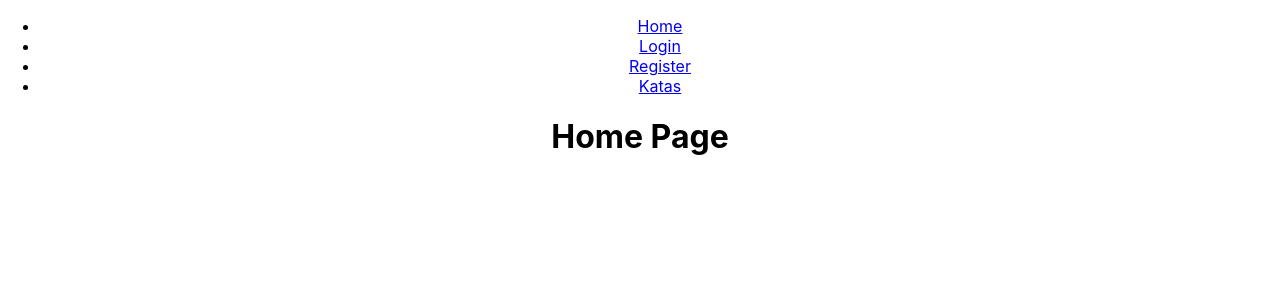
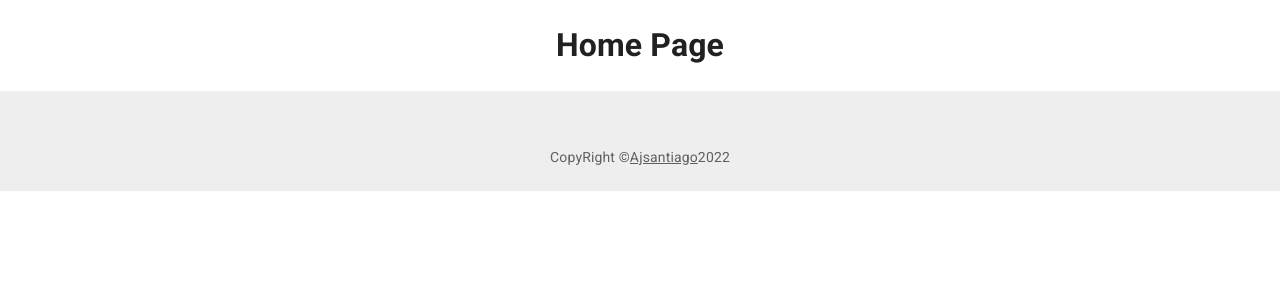
Before and after one commit to AjSantiago/code-verifier-fe, a React (Create React App) app: page / in a window 1280 px wide. Shown: the top 300 px of the page. Built offline with nearby package versions, Linux system fonts and the light colour scheme.

Commit message:
App modified

```diff
--- a/src/App.tsx
+++ b/src/App.tsx
@@ -1,50 +1,16 @@
-import React from 'react';
 import './App.css';
 
-import {
-  BrowserRouter as Router,
-  Routes,
-  Route,
-  Navigate,
-  Link,
-} from 'react-router-dom';
-import { HomePage } from './pages/HomePage';
-import { LoginPage } from './pages/LoginPage';
-import { RegisterPage } from './pages/RegisterPage';
-import { KatasPage } from './pages/KatasPage';
-import { KatasDetailPage } from './pages/KatasDetailPage';
+import { BrowserRouter as Router } from 'react-router-dom';
+import { AppRoutes } from './routes/Routes';
+import { StickyFooter } from './components/dashboard/StickyFooter';
 
 function App() {
   return (
     <div className='App'>
       <Router>
-        <nav>
-          <ul>
-            <li>
-              <Link to={'/'}>Home</Link>
-            </li>
-            <li>
-              <Link to={'/login'}>Login</Link>
-            </li>
-            <li>
-              <Link to={'/register'}>Register</Link>
-            </li>
-            <li>
-              <Link to={'/katas'}>Katas</Link>
-            </li>
-          </ul>
-        </nav>
-
-        {/* TODO: Export to Routes Folder */}
-        <Routes>
-          <Route path='/' element={<HomePage />}></Route>
-          <Route path='/login' element={<LoginPage />}></Route>
-          <Route path='/register' element={<RegisterPage />}></Route>
-          <Route path='/katas' element={<KatasPage />}></Route>
-          <Route path='/katas/:id' element={<KatasDetailPage />}></Route>
-          <Route path='*' element={<Navigate to={'/'} replace />}></Route>
-        </Routes>
+        <AppRoutes />
       </Router>
+      <StickyFooter />
     </div>
   );
 }
```
